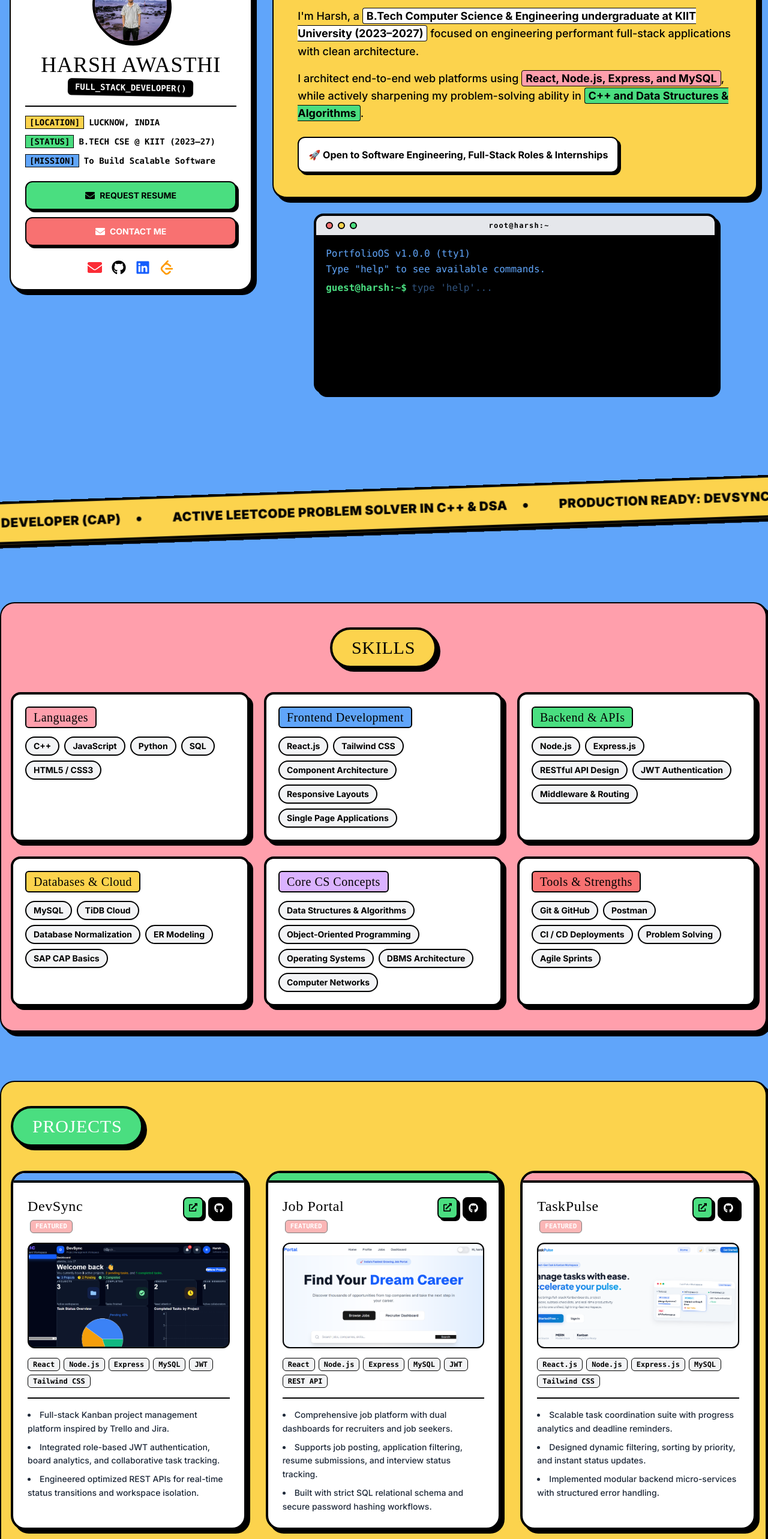
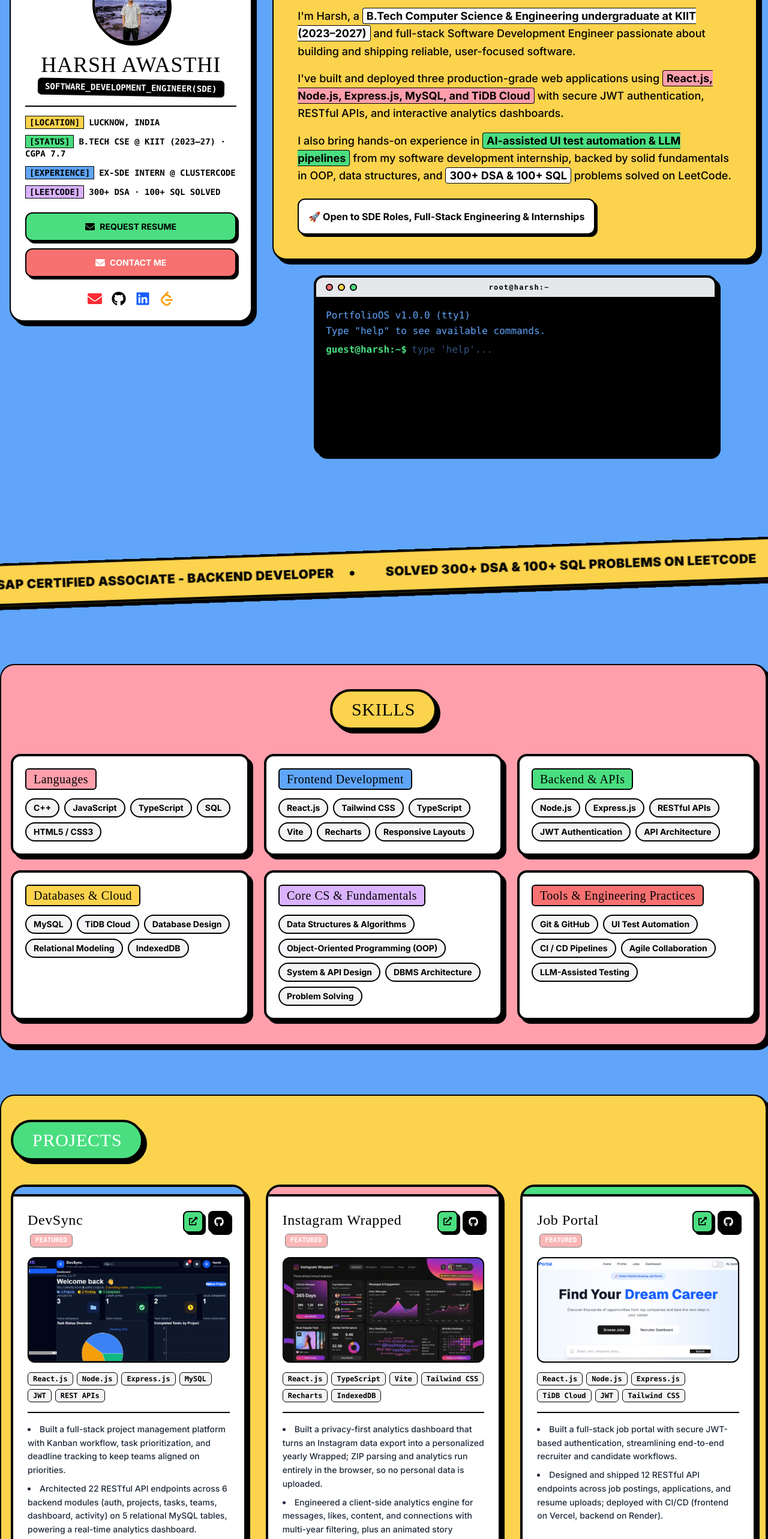
Before and after one commit to HarshAwasth-i/Portfolio, a React (Vite) app: page / in a window 1280 px wide. Shown: the part 234-2800 px from the top of the page at 60% size. Built offline with nearby package versions, Linux system fonts and the light colour scheme; a web font is replaced by a local one.

Commit message:
Added new project

```diff
--- a/index.html
+++ b/index.html
@@ -9,9 +9,9 @@
     <link href="https://fonts.googleapis.com/css2?family=Inter:wght@400;500;700;900&family=Shrikhand&display=swap" rel="stylesheet" />
     <meta name="theme-color" content="#60a5fa" />
     <title>Harsh Awasthi | Portfolio</title>
-    <meta name="description" content="Harsh Awasthi - Full Stack Developer and B.Tech CSE Student at KIIT University." />
-    <meta property="og:title" content="Harsh Awasthi | Portfolio" />
-    <meta property="og:description" content="Full Stack Developer portfolio showcasing DevSync, Job Portal, and TaskPulse." />
+    <meta name="description" content="Harsh Awasthi - Software Development Engineer (SDE) & B.Tech CSE at KIIT University. Full-stack developer with React, Node.js, Express, MySQL, TiDB Cloud, and TypeScript." />
+    <meta property="og:title" content="Harsh Awasthi | SDE Portfolio" />
+    <meta property="og:description" content="Software Development Engineer portfolio showcasing DevSync, Instagram Wrapped, and Job Portal." />
     <meta property="og:image" content="/profile.jpeg" />
     <meta property="og:type" content="website" />
     <meta name="twitter:card" content="summary_large_image" />
--- a/src/components/Certifications.jsx
+++ b/src/components/Certifications.jsx
@@ -5,25 +5,49 @@ const certsList = [
     title: "SAP Certified Associate – Backend Developer",
     subtitle: "SAP Cloud Application Programming Model (CAP)",
     issuer: "SAP SE",
-    date: "Certified Credential",
+    date: "Credly Verified",
     color: "bg-custom-yellow",
     tabLabel: "sap_cap.cert",
     link: "https://www.credly.com/badges/83bd2a01-c03e-49df-9164-65ddc8004a1e/linked_in?t=tfp2sd",
     description:
-      "Globally recognized certification validating core backend proficiency in SAP Cloud Application Programming Model (CAP), CDS service definition, Node.js backend logic, relational data modeling, and cloud deployments.",
+      "Globally recognized certification validating core backend proficiency in SAP Cloud Application Programming Model (CAP), CDS service definition, Node.js backend logic, relational data modeling, and enterprise cloud deployments.",
     badgeText: "Credly Verified",
   },
   {
-    title: "Software Development Internship Certificate",
-    subtitle: "Industry Software Engineering & Web Practices",
-    issuer: "Industry Program",
-    date: "Completed 2026",
+    title: "LeetCode Problem Solving Milestone",
+    subtitle: "Data Structures, Algorithms & Relational SQL",
+    issuer: "LeetCode Profile",
+    date: "300+ DSA · 100+ SQL",
+    color: "bg-custom-green",
+    tabLabel: "leetcode.milestone",
+    link: "https://leetcode.com/u/Harsh_Awasthii/",
+    description:
+      "Demonstrated problem-solving endurance and algorithm proficiency by solving 300+ DSA problems in C++ (arrays, trees, graphs, DP) and 100+ complex relational database queries in SQL.",
+    badgeText: "400+ Solved",
+  },
+  {
+    title: "Coursera – Ethical Decision Making",
+    subtitle: "Professional Ethics & Strategic Decision Analysis",
+    issuer: "Coursera",
+    date: "Verified Completion",
+    color: "bg-custom-blue",
+    tabLabel: "coursera.cert",
+    link: "https://www.coursera.org",
+    description:
+      "Comprehensive certification on principled ethical leadership, ethical dilemmas resolution, compliance frameworks, and responsible technology decision-making.",
+    badgeText: "Coursera Certified",
+  },
+  {
+    title: "Software Development Internship",
+    subtitle: "AI Web Testing & Full-Stack Automation",
+    issuer: "ClusterCode Technology Sdn. Bhd.",
+    date: "Apr 2026 – Jun 2026",
     color: "bg-custom-pink",
     tabLabel: "internship.doc",
     link: "/certificates/internship-certificate.png",
     description:
-      "Successfully concluded intensive software development internship contributing to production full-stack engineering, automated testing, REST API integrations, and collaborative agile sprint delivery.",
-    badgeText: "Verified Completion",
+      "Completed software engineering internship contributing to an AI-powered UI automation test suite using LLMs, API validation pipelines, and cross-functional agile development.",
+    badgeText: "Verified Experience",
   },
 ];
 
@@ -47,24 +71,24 @@ function CertCard({ title, subtitle, issuer, date, color, tabLabel, link, descri
       </div>
 
       {/* Main Content */}
-      <div className="p-6 md:p-8 flex flex-col flex-grow justify-between">
+      <div className="p-6 md:p-7 flex flex-col flex-grow justify-between">
         <div>
           <div className="flex justify-between items-start mb-3 gap-4">
             <div>
               <span className="inline-flex items-center gap-1.5 px-3 py-0.5 rounded-full text-xs font-mono font-bold bg-custom-green text-black border border-black mb-2 shadow-xs">
                 <FaCheckCircle className="text-xs" /> {badgeText}
               </span>
-              <h3 className="text-xl sm:text-2xl md:text-3xl font-bold leading-snug text-black">
+              <h3 className="text-xl sm:text-2xl font-bold leading-snug text-black">
                 {title}
               </h3>
               <p className="text-sm font-semibold text-gray-700 mt-1">
                 {subtitle} • <span className="font-bold text-black">{issuer}</span>
               </p>
             </div>
-            <FaAward className="text-4xl text-custom-yellow flex-shrink-0 drop-shadow-[2px_2px_0_rgba(0,0,0,1)]" />
+            <FaAward className="text-3xl text-custom-yellow flex-shrink-0 drop-shadow-[2px_2px_0_rgba(0,0,0,1)]" />
           </div>
 
-          <p className="text-sm sm:text-base font-medium mb-6 text-gray-700 leading-relaxed">
+          <p className="text-sm font-medium mb-6 text-gray-700 leading-relaxed">
             {description}
           </p>
         </div>
@@ -97,13 +121,13 @@ function Certifications() {
       <div className="flex items-center gap-4 mb-10">
         <div className="bg-custom-purple px-8 py-3 border-4 border-black shadow-neo rounded-full">
           <h2 className="text-3xl font-shrikhand text-white tracking-wide">
-            CREDENTIALS &amp; CERTIFICATIONS
+            CERTIFICATIONS &amp; ACHIEVEMENTS
           </h2>
         </div>
       </div>
 
       {/* Grid of Credentials */}
-      <div className="grid grid-cols-1 gap-8">
+      <div className="grid grid-cols-1 lg:grid-cols-2 gap-8">
         {certsList.map((item, idx) => (
           <CertCard key={idx} {...item} />
         ))}
--- a/src/components/Experience.jsx
+++ b/src/components/Experience.jsx
@@ -3,13 +3,16 @@ import { FaCalendarAlt, FaMapMarkerAlt } from "react-icons/fa";
 const experiences = [
   {
     role: "Software Development Intern",
-    company: "Industry Internship Program",
+    company: "ClusterCode Technology Sdn. Bhd.",
     companyUrl: "#",
-    duration: "2026",
-    location: "India · Hybrid / Remote",
+    duration: "Apr 2026 – Jun 2026",
+    location: "Remote",
     color: "bg-custom-pink",
-    description:
-      "Contributed to software engineering workflows, engaging in full-stack feature development, automated UI testing, RESTful API integrations, and agile sprints with Git and code reviews.",
+    bullets: [
+      "Contributed to an AI-powered platform that scans web applications and uses LLM-based analysis to auto-generate comprehensive UI automation test scripts.",
+      "Collaborated with a cross-functional team in an agile workflow to map application architecture and design automated testing pipelines.",
+      "Debugged and validated AI-generated test scripts against real application flows, closing the loop between automated generation and QA sign-off.",
+    ],
   },
   {
     role: "Full-Stack Web Architect & Problem Solver",
@@ -18,8 +21,11 @@ const experiences = [
     duration: "2023 - Present",
     location: "KIIT University · Bhubaneswar",
     color: "bg-custom-yellow",
-    description:
-      "Architected production-grade web applications including DevSync (Kanban board manager), a role-based Job Portal, and TaskPulse with React, Node.js, Express, and MySQL while consistently solving algorithmic challenges in C++.",
+    bullets: [
+      "Architected and deployed 3 production-grade web applications: DevSync (Kanban board manager), Instagram Wrapped (client-side privacy-first analytics), and a full-stack Job Portal.",
+      "Engineered secure JWT authentication, relational MySQL/TiDB database schemas, and optimized REST APIs.",
+      "Consistently solved algorithmic and data structure challenges in C++ (300+ DSA & 100+ SQL problems on LeetCode).",
+    ],
   },
 ];
 
@@ -106,7 +112,7 @@ function Experience() {
 
                   <a
                     href={item.companyUrl}
-                    target="_blank"
+                    target={item.companyUrl !== "#" ? "_blank" : undefined}
                     rel="noreferrer"
                     className={`inline-block ${item.color} px-5 py-2 border-4 border-black rounded-full font-bold text-base md:text-lg shadow-[4px_4px_0_rgba(0,0,0,1)] mb-8 tracking-wide w-fit hover:translate-x-1 hover:translate-y-1 hover:shadow-none transition-all text-black`}
                   >
@@ -120,9 +126,17 @@ function Experience() {
                       <div className="w-3 h-3 rounded-full bg-custom-yellow border-2 border-black" />
                       <div className="w-3 h-3 rounded-full bg-custom-green border-2 border-black" />
                     </div>
-                    <p className="font-sans text-sm md:text-base font-bold leading-relaxed text-gray-900">
-                      {item.description}
-                    </p>
+                    {item.bullets ? (
+                      <ul className="list-disc list-inside space-y-2 font-sans text-sm md:text-base font-semibold leading-relaxed text-gray-900">
+                        {item.bullets.map((bullet, bIdx) => (
+                          <li key={bIdx}>{bullet}</li>
+                        ))}
+                      </ul>
+                    ) : (
+                      <p className="font-sans text-sm md:text-base font-bold leading-relaxed text-gray-900">
+                        {item.description}
+                      </p>
+                    )}
                   </div>
                 </div>
               </div>
--- a/src/components/Footer.jsx
+++ b/src/components/Footer.jsx
@@ -20,7 +20,7 @@ function Footer() {
             </span>
           </div>
           <p className="font-mono text-xs sm:text-sm font-bold text-gray-800 mt-1">
-            Full-Stack Developer • B.Tech CSE @ KIIT University
+            Software Development Engineer (SDE) • B.Tech CSE @ KIIT University
           </p>
         </div>
 
--- a/src/components/Hero.jsx
+++ b/src/components/Hero.jsx
@@ -24,7 +24,7 @@ function Hero({ onOpenContact }) {
           HARSH AWASTHI
         </h1>
         <div className="bg-black text-white px-3 py-1 font-mono text-xs sm:text-sm font-bold rounded-md mb-4 rotate-1 shadow-sm">
-          FULL_STACK_DEVELOPER()
+          SOFTWARE_DEVELOPMENT_ENGINEER(SDE)
         </div>
 
         {/* Metadata Details */}
@@ -39,13 +39,19 @@ function Hero({ onOpenContact }) {
             <span className="bg-custom-green px-1.5 py-0.5 border border-black mr-2 text-black">
               [STATUS]
             </span>
-            <span>B.TECH CSE @ KIIT (2023–27)</span>
+            <span>B.TECH CSE @ KIIT (2023–27) · CGPA 7.7</span>
           </div>
           <div>
             <span className="bg-custom-blue px-1.5 py-0.5 border border-black mr-2 text-black">
-              [MISSION]
+              [EXPERIENCE]
             </span>
-            <span>To Build Scalable Software</span>
+            <span>EX-SDE INTERN @ CLUSTERCODE</span>
+          </div>
+          <div>
+            <span className="bg-purple-300 px-1.5 py-0.5 border border-black mr-2 text-black">
+              [LEETCODE]
+            </span>
+            <span>300+ DSA · 100+ SQL SOLVED</span>
           </div>
         </div>
 
@@ -120,25 +126,33 @@ function Hero({ onOpenContact }) {
           <p className="text-base sm:text-lg font-medium leading-relaxed mb-4">
             I'm Harsh, a{" "}
             <span className="font-bold bg-white px-1.5 py-0.5 border border-black rounded">
-              B.Tech Computer Science & Engineering undergraduate at KIIT University (2023–2027)
+              B.Tech Computer Science & Engineering undergraduate at KIIT (2023–2027)
             </span>{" "}
-            focused on engineering performant full-stack applications with clean architecture.
+            and full-stack Software Development Engineer passionate about building and shipping reliable, user-focused software.
+          </p>
+
+          <p className="text-base sm:text-lg font-medium leading-relaxed mb-4">
+            I've built and deployed three production-grade web applications using{" "}
+            <span className="font-bold bg-custom-pink px-1.5 py-0.5 border border-black rounded">
+              React.js, Node.js, Express.js, MySQL, and TiDB Cloud
+            </span>{" "}
+            with secure JWT authentication, RESTful APIs, and interactive analytics dashboards.
           </p>
 
           <p className="text-base sm:text-lg font-medium leading-relaxed mb-6">
-            I architect end-to-end web platforms using{" "}
-            <span className="font-bold bg-custom-pink px-1.5 py-0.5 border border-black rounded">
-              React, Node.js, Express, and MySQL
-            </span>
-            , while actively sharpening my problem-solving ability in{" "}
+            I also bring hands-on experience in{" "}
             <span className="font-bold bg-custom-green px-1.5 py-0.5 border border-black rounded">
-              C++ and Data Structures & Algorithms
-            </span>
-            .
+              AI-assisted UI test automation & LLM pipelines
+            </span>{" "}
+            from my software development internship, backed by solid fundamentals in OOP, data structures, and{" "}
+            <span className="font-bold bg-white px-1.5 py-0.5 border border-black rounded">
+              300+ DSA &amp; 100+ SQL
+            </span>{" "}
+            problems solved on LeetCode.
           </p>
 
           <div className="bg-white p-4 border-2 border-black rounded-xl inline-block font-bold text-sm sm:text-base shadow-neo-sm">
-            🚀 Open to Software Engineering, Full-Stack Roles &amp; Internships
+            🚀 Open to SDE Roles, Full-Stack Engineering &amp; Internships
           </div>
         </div>
 
--- a/src/components/Marquee.jsx
+++ b/src/components/Marquee.jsx
@@ -1,10 +1,11 @@
 const MARQUEE_ITEMS = [
-  "2027 B.Tech CSE Undergrad at KIIT University",
-  "Full-Stack Web Architect (React, Node.js, Express, MySQL)",
-  "SAP Certified Associate - Backend Developer (CAP)",
-  "Active LeetCode Problem Solver in C++ & DSA",
-  "Production Ready: DevSync, Job Portal & TaskPulse",
-  "Open to Software Engineering & Full-Stack Opportunities",
+  "2027 B.Tech CSE Undergrad at KIIT (CGPA: 7.7)",
+  "Full-Stack SDE (React.js, Node.js, Express.js, MySQL, TiDB Cloud, TypeScript)",
+  "Ex-SDE Intern @ ClusterCode Technology Sdn. Bhd.",
+  "SAP Certified Associate - Backend Developer",
+  "Solved 300+ DSA & 100+ SQL Problems on LeetCode",
+  "Production Deployed: DevSync, Instagram Wrapped & Job Portal",
+  "Open to Software Development Engineer (SDE) Roles & Internships",
 ];
 
 function Marquee() {
--- a/src/components/Projects.jsx
+++ b/src/components/Projects.jsx
@@ -1,7 +1,7 @@
 import { FaExternalLinkAlt, FaGithub } from "react-icons/fa";
 import devsync from "../assets/images/devsync.png";
 import jobportal from "../assets/images/jobportal.png";
-import taskpulse from "../assets/images/taskpulse.png";
+import instagramwrapped from "../assets/images/instagramwrapped.png";
 
 const projectsList = [
   {
@@ -9,13 +9,25 @@ const projectsList = [
     image: devsync,
     color: "bg-custom-blue",
     featured: true,
-    tools: ["React", "Node.js", "Express", "MySQL", "JWT", "Tailwind CSS"],
+    tools: ["React.js", "Node.js", "Express.js", "MySQL", "JWT", "REST APIs"],
     link: "https://github.com/HarshAwasth-i/DevSync",
     liveLink: "https://dev-sync-roan.vercel.app",
     description: [
-      "Full-stack Kanban project management platform inspired by Trello and Jira.",
-      "Integrated role-based JWT authentication, board analytics, and collaborative task tracking.",
-      "Engineered optimized REST APIs for real-time status transitions and workspace isolation.",
+      "Built a full-stack project management platform with Kanban workflow, task prioritization, and deadline tracking to keep teams aligned on priorities.",
+      "Architected 22 RESTful API endpoints across 6 backend modules (auth, projects, tasks, teams, dashboard, activity) on 5 relational MySQL tables, powering a real-time analytics dashboard.",
+    ],
+  },
+  {
+    title: "Instagram Wrapped",
+    image: instagramwrapped,
+    color: "bg-custom-pink",
+    featured: true,
+    tools: ["React.js", "TypeScript", "Vite", "Tailwind CSS", "Recharts", "IndexedDB"],
+    link: "https://github.com/HarshAwasth-i/instagram-wrapped",
+    liveLink: "https://instagram-wrapped-tau.vercel.app",
+    description: [
+      "Built a privacy-first analytics dashboard that turns an Instagram data export into a personalized yearly Wrapped; ZIP parsing and analytics run entirely in the browser, so no personal data is uploaded.",
+      "Engineered a client-side analytics engine for messages, likes, content, and connections with multi-year filtering, plus an animated story experience and a downloadable recap card; deployed on Vercel.",
     ],
   },
   {
@@ -23,27 +35,12 @@ const projectsList = [
     image: jobportal,
     color: "bg-custom-green",
     featured: true,
-    tools: ["React", "Node.js", "Express", "MySQL", "JWT", "REST API"],
+    tools: ["React.js", "Node.js", "Express.js", "TiDB Cloud", "JWT", "Tailwind CSS"],
     link: "https://github.com/HarshAwasth-i/Job-portal",
     liveLink: "https://job-portal-drab-xi.vercel.app",
     description: [
-      "Comprehensive job platform with dual dashboards for recruiters and job seekers.",
-      "Supports job posting, application filtering, resume submissions, and interview status tracking.",
-      "Built with strict SQL relational schema and secure password hashing workflows.",
-    ],
-  },
-  {
-    title: "TaskPulse",
-    image: taskpulse,
-    color: "bg-custom-pink",
-    featured: true,
-    tools: ["React.js", "Node.js", "Express.js", "MySQL", "Tailwind CSS"],
-    link: "https://github.com/HarshAwasth-i/Task-Pulse",
-    liveLink: "https://developer-practice-delta.vercel.app/",
-    description: [
-      "Scalable task coordination suite with progress analytics and deadline reminders.",
-      "Designed dynamic filtering, sorting by priority, and instant status updates.",
-      "Implemented modular backend micro-services with structured error handling.",
+      "Built a full-stack job portal with secure JWT-based authentication, streamlining end-to-end recruiter and candidate workflows.",
+      "Designed and shipped 12 RESTful API endpoints across job postings, applications, and resume uploads; deployed with CI/CD (frontend on Vercel, backend on Render).",
     ],
   },
 ];
--- a/src/components/Skills.jsx
+++ b/src/components/Skills.jsx
@@ -2,7 +2,7 @@ const skillCategories = [
   {
     title: "Languages",
     color: "bg-custom-pink",
-    skills: ["C++", "JavaScript", "Python", "SQL", "HTML5 / CSS3"],
+    skills: ["C++", "JavaScript", "TypeScript", "SQL", "HTML5 / CSS3"],
   },
   {
     title: "Frontend Development",
@@ -10,9 +10,10 @@ const skillCategories = [
     skills: [
       "React.js",
       "Tailwind CSS",
-      "Component Architecture",
+      "TypeScript",
+      "Vite",
+      "Recharts",
       "Responsive Layouts",
-      "Single Page Applications",
     ],
   },
   {
@@ -21,9 +22,9 @@ const skillCategories = [
     skills: [
       "Node.js",
       "Express.js",
-      "RESTful API Design",
+      "RESTful APIs",
       "JWT Authentication",
-      "Middleware & Routing",
+      "API Architecture",
     ],
   },
   {
@@ -32,31 +33,31 @@ const skillCategories = [
     skills: [
       "MySQL",
       "TiDB Cloud",
-      "Database Normalization",
-      "ER Modeling",
-      "SAP CAP Basics",
+      "Database Design",
+      "Relational Modeling",
+      "IndexedDB",
     ],
   },
   {
-    title: "Core CS Concepts",
+    title: "Core CS & Fundamentals",
     color: "bg-purple-300",
     skills: [
       "Data Structures & Algorithms",
-      "Object-Oriented Programming",
-      "Operating Systems",
+      "Object-Oriented Programming (OOP)",
+      "System & API Design",
       "DBMS Architecture",
-      "Computer Networks",
+      "Problem Solving",
     ],
   },
   {
-    title: "Tools & Strengths",
+    title: "Tools & Engineering Practices",
     color: "bg-custom-red",
     skills: [
       "Git & GitHub",
-      "Postman",
-      "CI / CD Deployments",
-      "Problem Solving",
-      "Agile Sprints",
+      "UI Test Automation",
+      "CI / CD Pipelines",
+      "Agile Collaboration",
+      "LLM-Assisted Testing",
     ],
   },
 ];
```
Also changed, not shown: src/components/Education.jsx (+22 -12 lines), src/components/Terminal.jsx (+22 -14 lines), src/assets/images/instagramwrapped.png (added).
